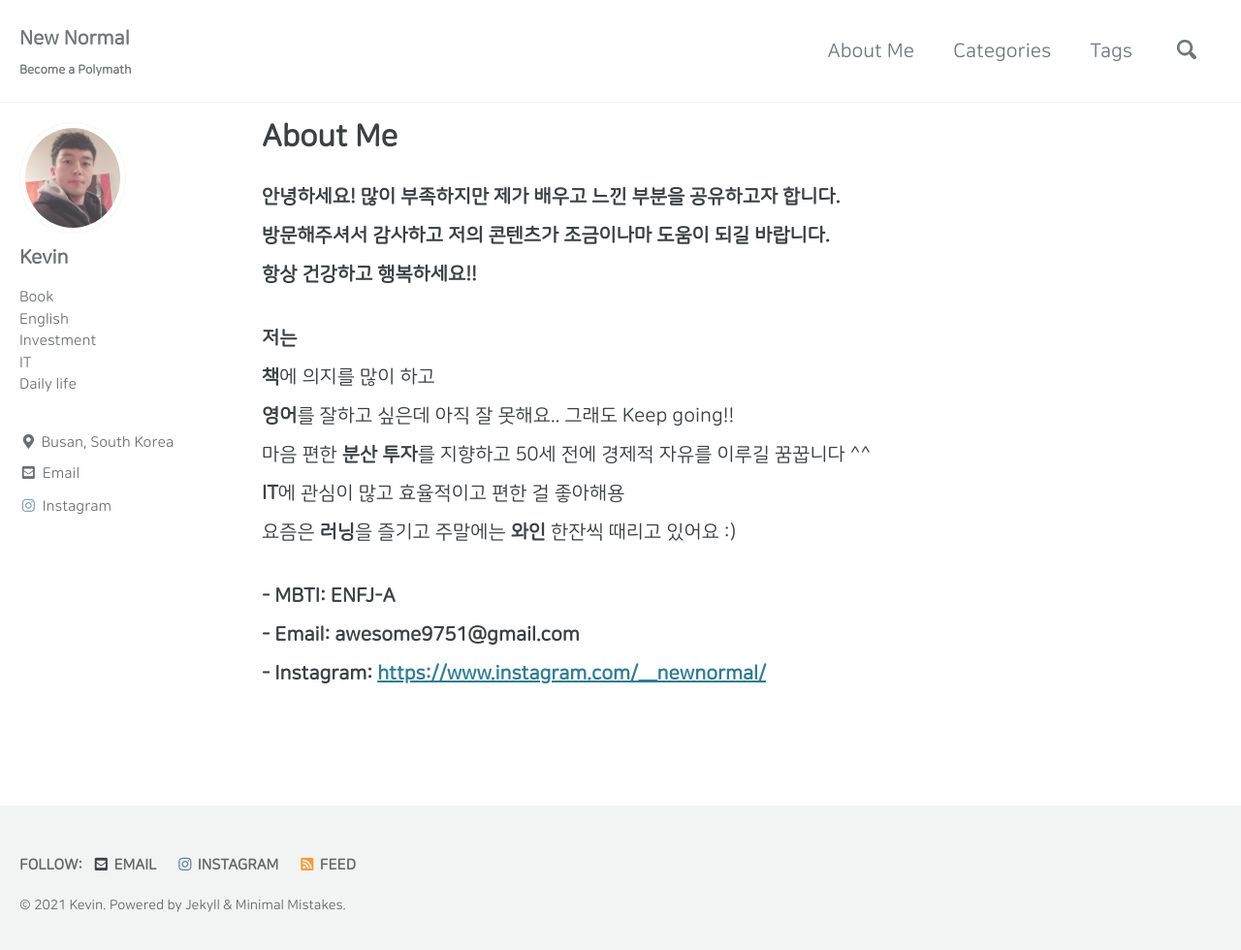
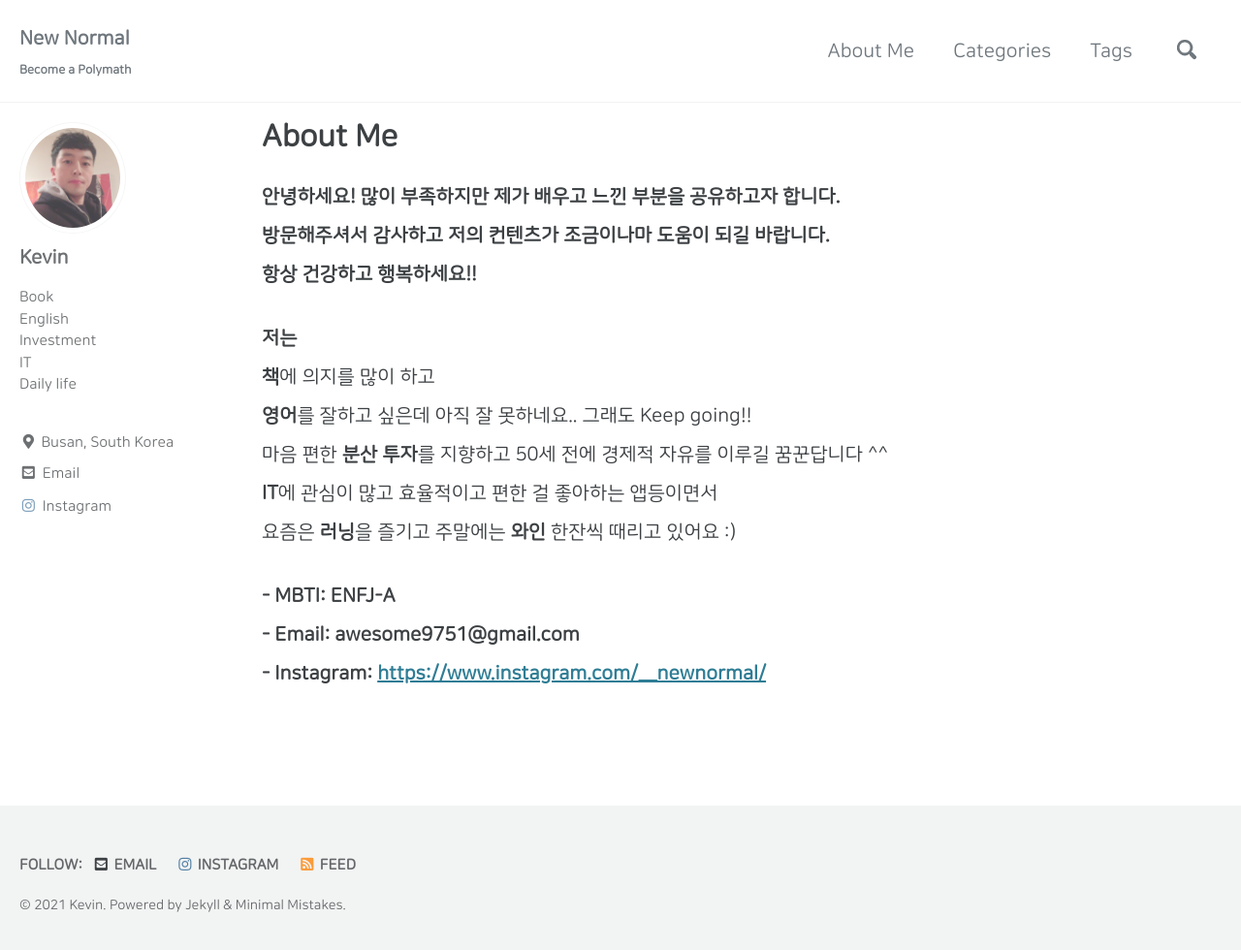
Before and after one commit to letsgokevin/readyfornewnormal.github.io, a Jekyll site: the page built from _pages/about.md, in a window 1280 px wide and 988 px high. Shown: the top 980 px of the window at 97% size. Built offline with Jekyll 4.4.1, drawn with Linux system fonts in a browser that asks for light colours; cached includes are drawn as plain includes.

Commit message:
Update about.md

```diff
--- a/_pages/about.md
+++ b/_pages/about.md
@@ -6,13 +6,13 @@ layout: single
 author_profile: true
 ---
 
-**안녕하세요! 많이 부족하지만 제가 배우고 느낀 부분을 공유하고자 합니다.<br/>방문해주셔서 감사하고 저의 콘텐츠가 조금이나마 도움이 되길 바랍니다.<br/>항상 건강하고 행복하세요!!**<br/>
+**안녕하세요! 많이 부족하지만 제가 배우고 느낀 부분을 공유하고자 합니다.<br/>방문해주셔서 감사하고 저의 컨텐츠가 조금이나마 도움이 되길 바랍니다.<br/>항상 건강하고 행복하세요!!**<br/>
 
 **저는**<br/>
 **책**에 의지를 많이 하고<br/>
-**영어**를 잘하고 싶은데 아직 잘 못해요.. 그래도 Keep going!!<br/>
-마음 편한 **분산 투자**를 지향하고 50세 전에 경제적 자유를 이루길 꿈꿉니다 ^^<br/>
-**IT**에 관심이 많고 효율적이고 편한 걸 좋아해용 <br/>
+**영어**를 잘하고 싶은데 아직 잘 못하네요.. 그래도 Keep going!!<br/>
+마음 편한 **분산 투자**를 지향하고 50세 전에 경제적 자유를 이루길 꿈꾼답니다 ^^<br/>
+**IT**에 관심이 많고 효율적이고 편한 걸 좋아하는 앱등이면서 <br/>
 요즘은 **러닝**을 즐기고 주말에는 **와인** 한잔씩 때리고 있어요 :)<br/>
 
 **- MBTI: ENFJ-A**<br/>
```
